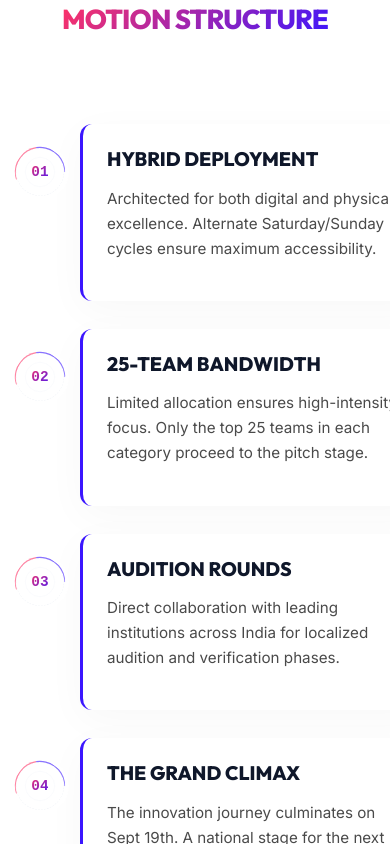
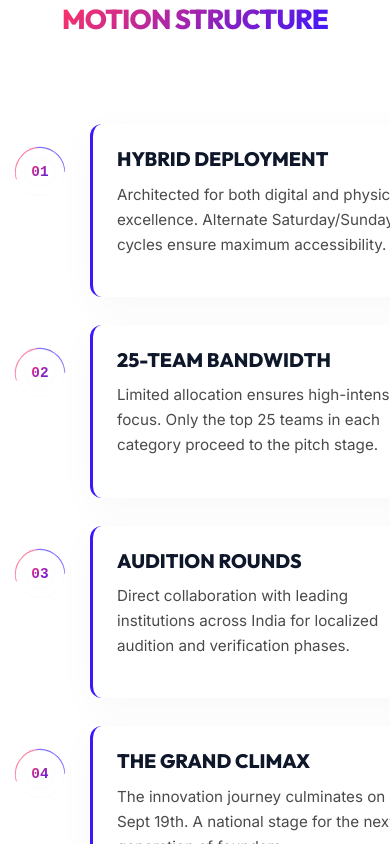
Before and after one commit to Charan-2006/Ugham, a React (Vite) app: page /innovation-awards in a window 390 px wide. Shown: the part 880-1724 px from the top of the page. Built offline with nearby package versions, Linux system fonts and the light colour scheme.

Commit message:
fix: awards page motion structure alignment and clipping on mobile

```diff
--- a/src/components/EventStructureMotion.jsx
+++ b/src/components/EventStructureMotion.jsx
@@ -38,9 +38,9 @@ const TechnicalIcon = ({ index }) => (
 );
 
 const useMobile = () => {
-  const [isMobile, React_useState] = React.useState(false);
+  const [isMobile, setIsMobile] = React.useState(false);
   React.useEffect(() => {
-    const checkMobile = () => React_useState(window.innerWidth <= 768);
+    const checkMobile = () => setIsMobile(window.innerWidth <= 768);
     checkMobile();
     window.addEventListener('resize', checkMobile);
     return () => window.removeEventListener('resize', checkMobile);
@@ -68,10 +68,10 @@ const TimelineNode = ({ index, title, desc, isRight, isMobile }) => {
         viewport={{ once: true, margin: "-100px" }}
         transition={{ duration: 0.8, ease: "easeOut" }}
         style={{
-          width: isMobile ? 'calc(100% - 60px)' : '42%',
-          marginLeft: isMobile ? '60px' : '0',
+          width: isMobile ? 'calc(100% - 70px)' : '42%',
+          marginLeft: isMobile ? '70px' : '0',
           textAlign: isMobile ? 'left' : (isRight ? 'left' : 'right'),
-          padding: isMobile ? '2rem 1.5rem' : '2.5rem',
+          padding: isMobile ? '1.5rem 1.25rem' : '2.5rem',
           background: '#ffffff',
           borderRadius: '12px',
           boxShadow: '0 10px 40px rgba(0,0,0,0.03)',
@@ -82,8 +82,8 @@ const TimelineNode = ({ index, title, desc, isRight, isMobile }) => {
           zIndex: 1
         }}
       >
-        <h3 style={{ fontSize: isMobile ? '1.35rem' : '1.75rem', fontWeight: 900, marginBottom: '1rem', color: '#0f172a', whiteSpace: 'normal', wordBreak: 'break-word' }}>{title}</h3>
-        <p style={{ color: '#4A4A4A', lineHeight: 1.6, margin: 0, fontSize: isMobile ? '0.95rem' : '1rem', whiteSpace: 'normal', wordBreak: 'break-word' }}>{desc}</p>
+        <h3 style={{ fontSize: isMobile ? '1.25rem' : '1.75rem', fontWeight: 900, marginBottom: '0.75rem', color: '#0f172a', whiteSpace: 'normal', wordBreak: 'break-word' }}>{title}</h3>
+        <p style={{ color: '#4A4A4A', lineHeight: 1.6, margin: 0, fontSize: isMobile ? '0.9rem' : '1rem', whiteSpace: 'normal', wordBreak: 'break-word' }}>{desc}</p>
       </motion.div>
 
       {/* Center Station */}
```
